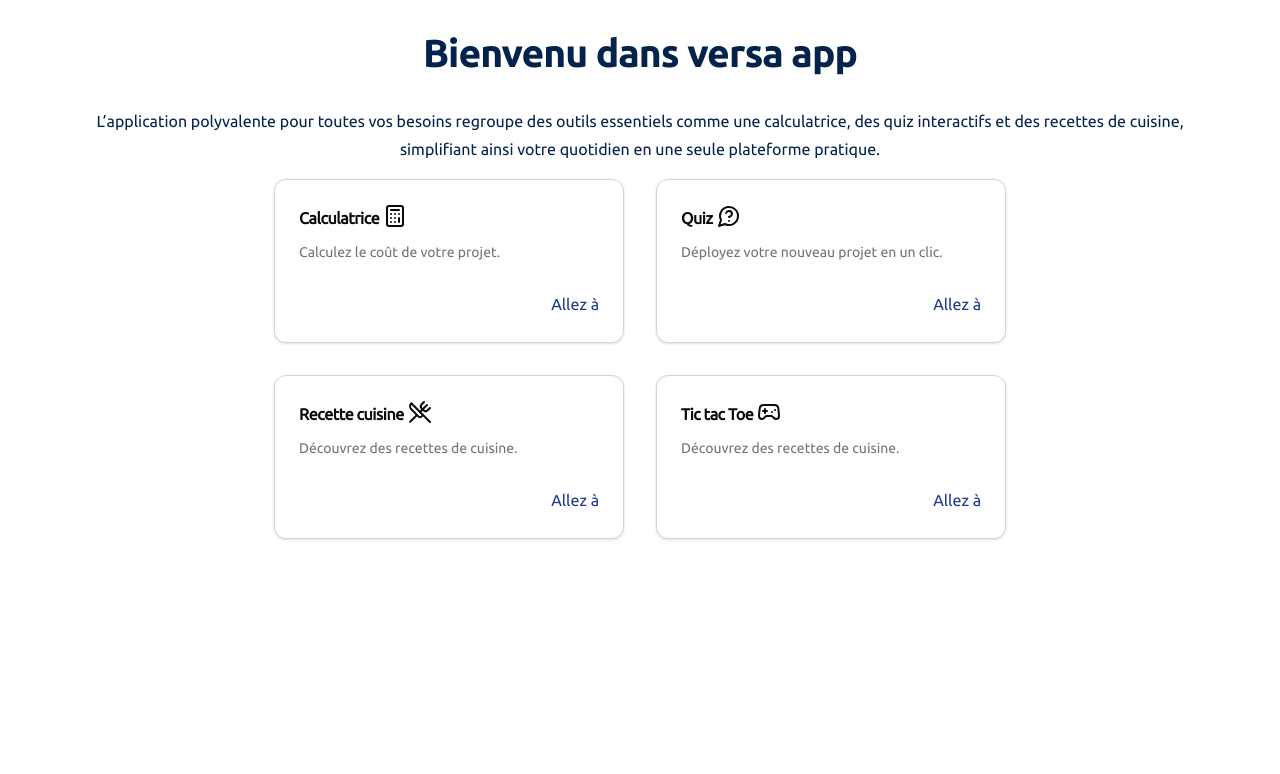
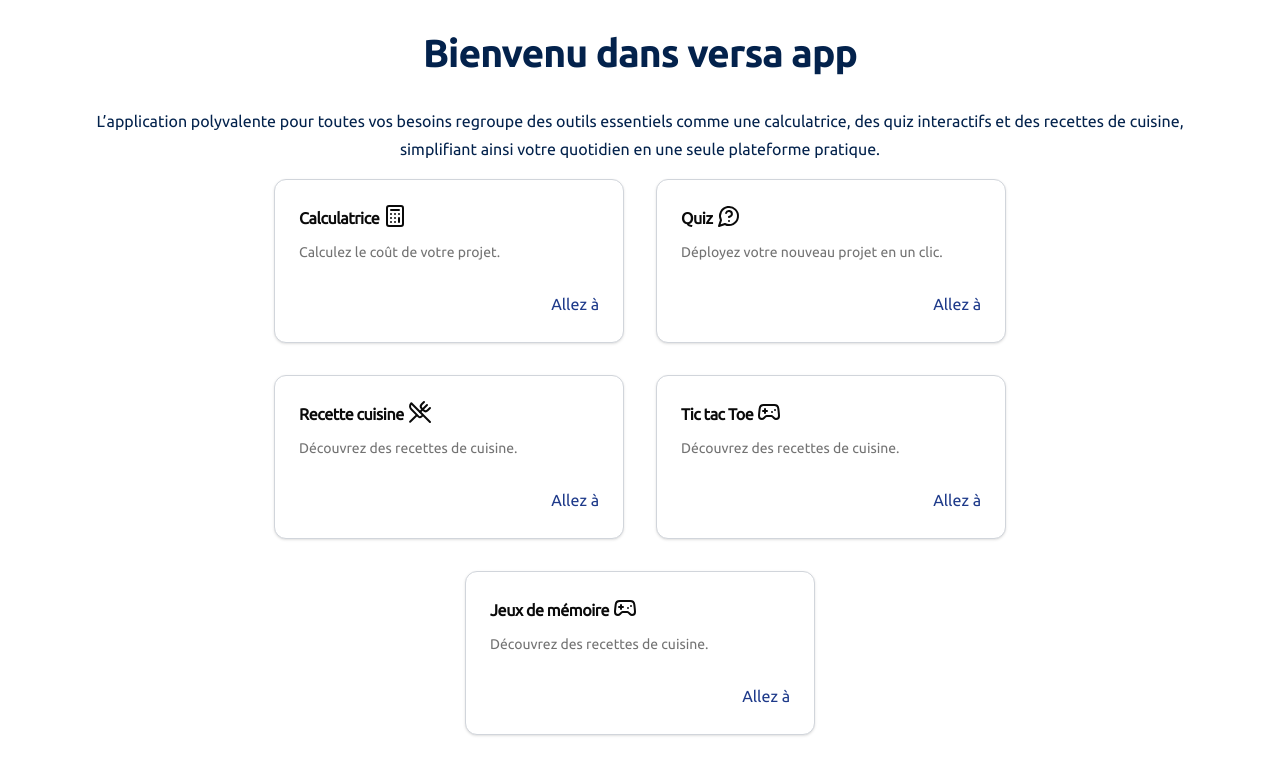
Before and after one commit to CMia03/versa-app, a Next.js app: page / in a window 1280 px wide. Shown: the top 774 px of the page. Built offline with nearby package versions, Linux system fonts and the light colour scheme.

Commit message:
memory game

```diff
--- a/pages/[locale]/acceuil.tsx
+++ b/pages/[locale]/acceuil.tsx
@@ -32,6 +32,13 @@ const welcomePages = () => {
             description: "Découvrez des recettes de cuisine.",
             image: <Gamepad2 />,
             href: "/pages/game"
+
+        },
+        {
+            title: "Jeux de mémoire",
+            description: "Découvrez des recettes de cuisine.",
+            image: <Gamepad2 />,
+            href: "/pages/memory-game"
 
         }
     ]
--- a/pages/[locale]/memory-game.tsx
+++ b/pages/[locale]/memory-game.tsx
@@ -93,7 +93,7 @@ const MemoryGame = () => {
   };
 
   return (
-    <div className="flex flex-col items-center">
+    <div className="flex flex-col items-center mt-10">
       {/* Sélection de la difficulté */}
       <div className="mb-4">
         <select
```
